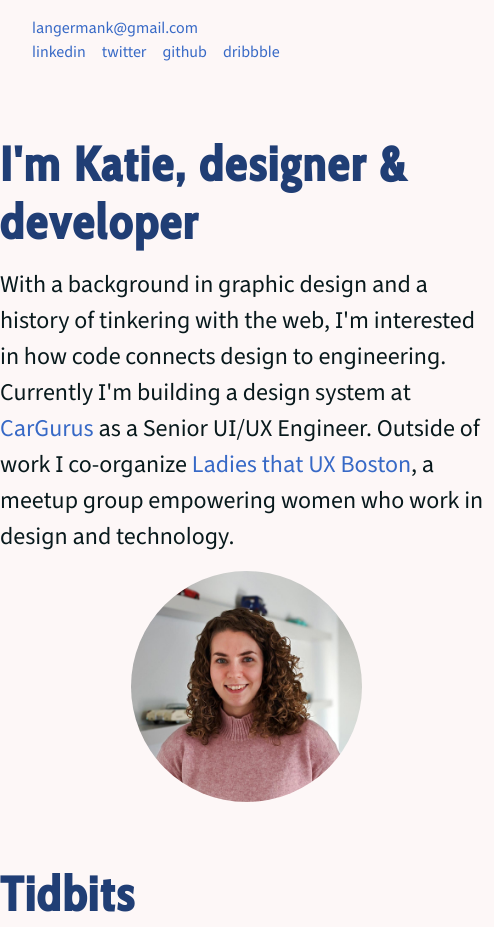
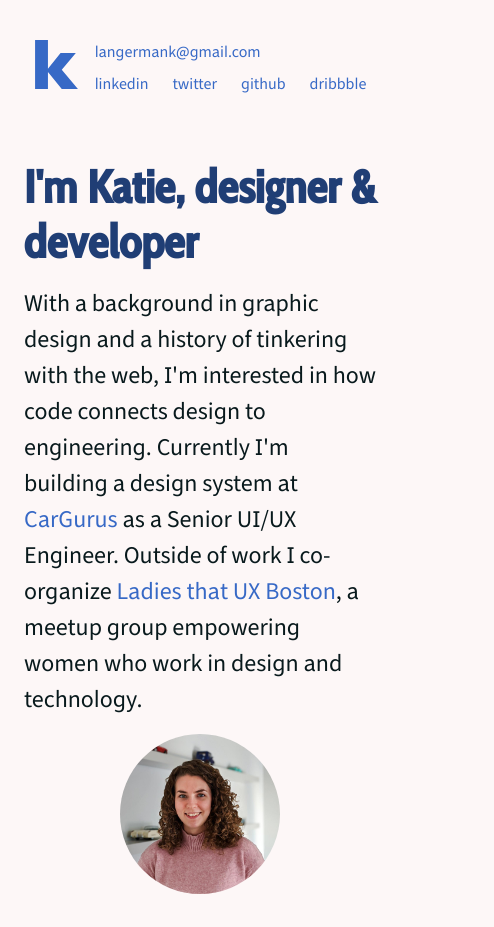
Before and after one commit to langermank/portfolio, a Gatsby site in the folder langermank/: page / in a window 390 px wide. Shown: the top 927 px of the page, 494 px wide, since content can reach past the window. Built offline with nearby package versions, Linux system fonts and the light colour scheme; Gatsby itself is replaced by a stand-in of ours.

Commit message:
responsive details

```diff
--- a/langermank/src/components/header.js
+++ b/langermank/src/components/header.js
@@ -5,12 +5,16 @@
 import styles from '../styles/header.module.scss';
 
 const Header = () => (
-	<header>
-		<span className={styles.navLinksWrap}>
+	<header className={styles.navIconFlex}>
+		<Link to="/" className={styles.kLink}>
+			<svg xmlns="http://www.w3.org/2000/svg" width="45" height="49" viewBox="0 0 35.853 41"><title>Katie Langerman</title><path d="M35.853,41H22.334L10.768,26.712V41H0V0H10.768V24.05l10.56-13.164h12.78L22.334,24.937Z"/></svg>
+		</Link>
+		<span className={styles.navLinks}>
 			<a href="mailto:langermank@gmail.com" alt="email katie">
 				langermank@gmail.com
 			</a>
-			<span className={styles.navLinks}>
+			<ul>
+				<li>
 					<a
 						href="https://www.linkedin.com/in/langermank/"
 						alt="linkedin"
@@ -19,6 +23,8 @@
 					>
 						linkedin
 					</a>
+				</li>
+				<li>
 					<a
 						href="https://twitter.com/KatieLangerman"
 						alt="twitter"
@@ -27,9 +33,13 @@
 					>
 						twitter
 					</a>
+				</li>
+				<li>
 					<a href="https://github.com/langermank" alt="github" target="_blank" rel="noopener noreferrer">
 						github
 					</a>
+				</li>
+				<li>
 					<a
 						href="https://dribbble.com/katielangerman"
 						target="_blank"
@@ -38,7 +48,8 @@
 					>
 						dribbble
 					</a>
-			</span>
+				</li>
+			</ul>
 		</span>
 	</header>
 );
--- a/langermank/src/components/image.js
+++ b/langermank/src/components/image.js
@@ -17,7 +17,7 @@
 const Image = () => {
   const data = useStaticQuery(graphql`
     query {
-      placeholderImage: file(relativePath: { eq: "katie-langerman-headshot.jpg" }) {
+      placeholderImage: file(relativePath: { eq: "katie-headshot-square.jpg" }) {
         childImageSharp {
           fluid(maxWidth: 250) {
             ...GatsbyImageSharpFluid
--- a/langermank/src/styles/base.scss
+++ b/langermank/src/styles/base.scss
@@ -21,8 +21,15 @@
     line-height: $smallerLineHeight;
     margin-top: 0;
     margin-bottom: 0;
-    letter-spacing: .04em;
-    @include fontSize(48px);
+    @include fontSize(46px);
+}
+
+@media only screen and (min-width: $tablet) {
+    h1,
+    .header1 {
+        letter-spacing: .04em;
+        @include fontSize(48px);
+    }
 }
 
 h2,
--- a/langermank/src/styles/footer.module.scss
+++ b/langermank/src/styles/footer.module.scss
@@ -3,12 +3,13 @@
 
 footer {
     grid-area: footer;
-    padding: 2rem 0 1.5rem 0;
+    padding-top: 3rem;
     @include fontSize(16px);
 
     .navLinksWrap {
         display: flex;
         flex-direction: row;
+        flex-wrap: wrap;
 
         li:not(:first-of-type) {
             padding: 0 1rem;
--- a/langermank/src/styles/header.module.scss
+++ b/langermank/src/styles/header.module.scss
@@ -5,28 +5,49 @@
 	display: flex;
 	flex-wrap: wrap;
 	grid-area: header;
-	align-items: center;
-	margin: 16px 32px;
+	align-items: flex-start;
+	justify-content: center;
+	margin-top: 1rem;
 
-	h1 {
-		margin-bottom: 0;
+	.kLink {
+		margin-right: 1rem;
 	}
 
-	.navLinksWrap {
+	svg {
+		display: flex;
+		fill: $link;
+		transition: $transition;
+
+		&:hover {
+			fill: $redpop;
+		}
+	}
+
+	.navLinks {
 		display: flex;
 		flex-direction: column;
-		font-size: 16px;
 
-		.navLinks {
-			a {
-				margin: 16px 16px 16px 0;
+		ul {
+			display: flex;
+			flex-direction: row;
+
+			li {
+				margin: .5rem .75rem;
+
+				&:first-of-type {
+					margin-left: 0;
+				}
+
+				&:last-of-type {
+					margin-right: 0;
+				}
 			}
 		}
 	}
 }
 
 @media only screen and (min-width: $tablet) {
-	.navLinksWrap {
-		margin-left: auto;
+	header {
+		justify-content: end;
 	}
 }
--- a/langermank/src/styles/layout.module.scss
+++ b/langermank/src/styles/layout.module.scss
@@ -2,13 +2,24 @@
 @import "mixins";
 
 .pageWrap {
+    margin: 1.5rem;
     display: grid;
     grid-gap: 2rem 0;
     grid-template:
-        ". header ." auto
-        ". main ." auto
-        ". footer ." auto
-        / .125fr 3fr .125fr;
+        "header" auto
+        "main" auto
+        "footer" auto
+        / 1fr;
+}
+
+@media only screen and (min-width: $desktop) {
+	.pageWrap {
+		grid-template:
+			". header ." auto
+		    ". main ." auto
+		    ". footer ." auto
+		    / .25fr 3fr .25fr;
+	}
 }
 
 @media only screen and (min-width: $lg-desktop) {
```
Also changed, not shown: langermank/src/images/katie-headshot-square.jpg (added), langermank/src/images/katie-k.svg (added). Lines whose indentation alone changed are shown as unchanged.
